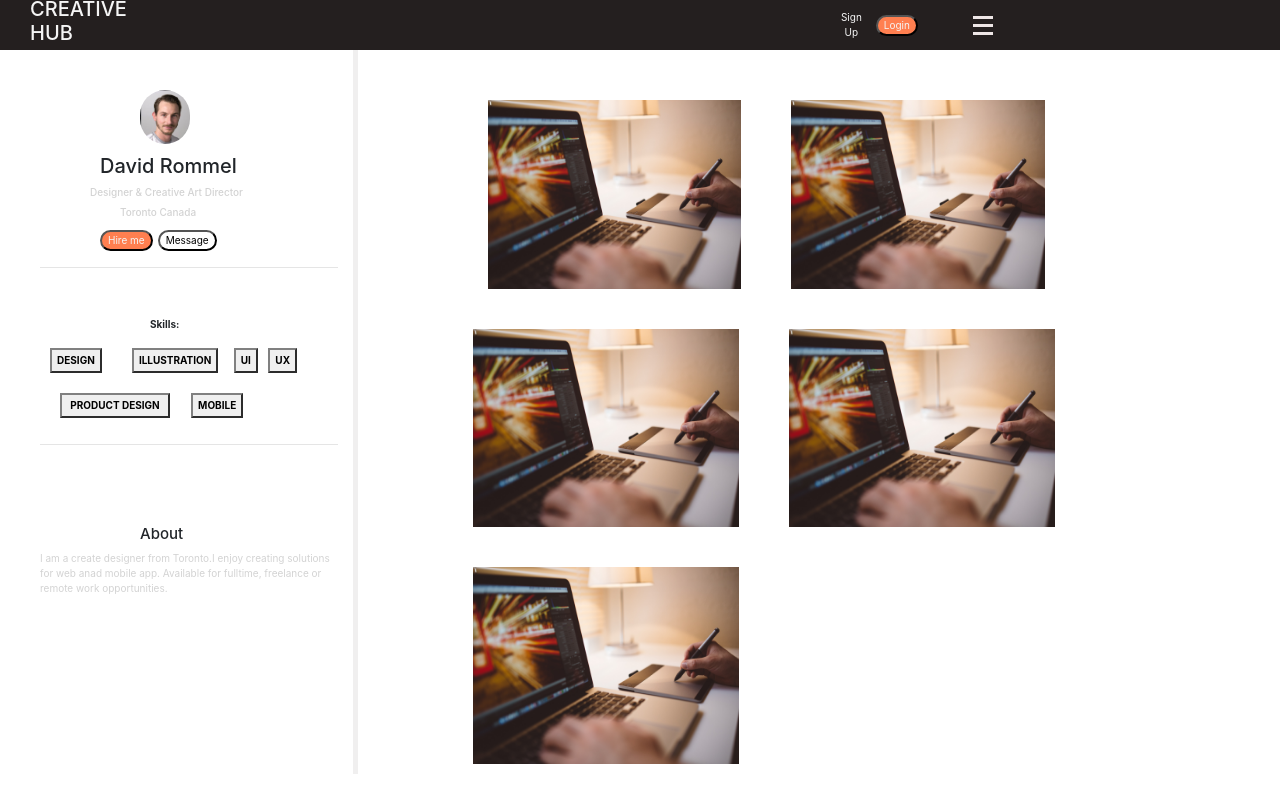
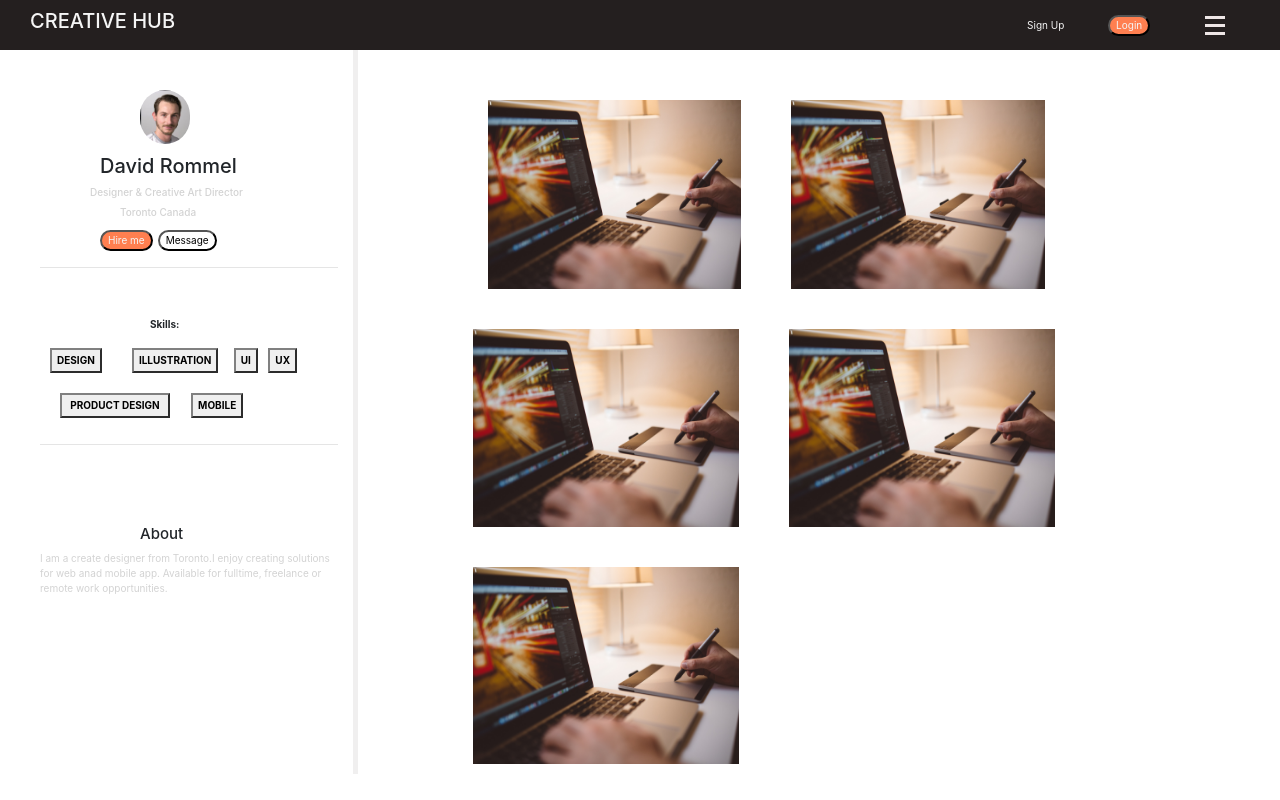
Before and after one commit to hatchways/team-macchiato, a React (Create React App) app in the folder client/: page /profile/1 in a window 1280 px wide. Built offline with nearby package versions, Linux system fonts and the light colour scheme.

Commit message:
some css changes for profile page nav bar

```diff
--- a/client/src/App.css
+++ b/client/src/App.css
@@ -98,7 +98,7 @@ nav {
   font-size:10px;
   text-align: center;
   margin-left: 700px;
-  width:170px;
+  width: 250px;
 
 }
 .sign-text{
@@ -175,12 +175,12 @@ nav {
   margin-left:10px;
 }
 .login-button{
-
-  margin-right: 30px;
+  margin-right:30px;
+  margin-left: 30px;
 }
 .top-text{
   margin-left:30px;
-  width: 250px;
+  width: 100%;
 }
 .last-row{
  margin-top: 20px;
@@ -205,5 +205,5 @@ nav {
 }
 .container{
   margin-left: 10px;
-
+  width:300px;
 }
```
